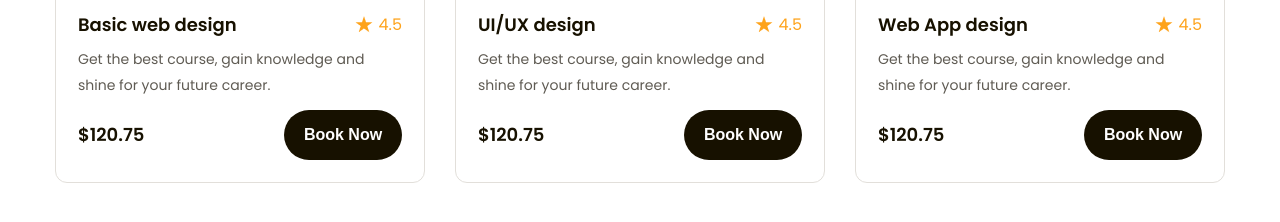
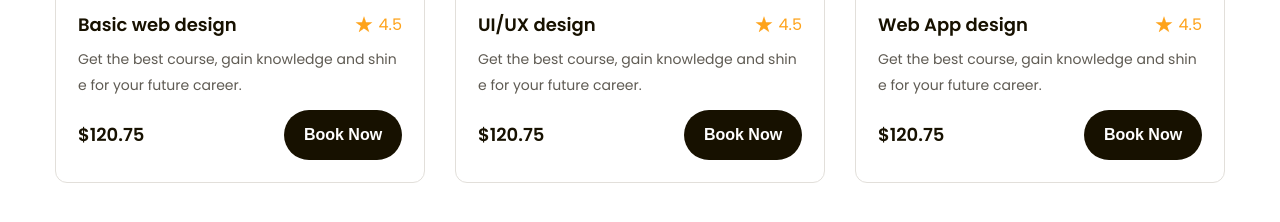
Before and after one commit to Track1211/f8-htmlcss-02, a plain HTML site: page index.html in a window 1280 px wide. Shown: the part 1565-1787 px from the top of the page. Drawn offline with Linux system fonts and the light colour scheme.

Commit message:
Làm phần Popular #3

```diff
--- a/assets/css/styles.css
+++ b/assets/css/styles.css
@@ -62,6 +62,21 @@ a {
     max-width: calc(100% - 48px);
     margin-left: auto;
     margin-right: auto;
+}
+
+.line-clamp {
+    display: -webkit-box;
+    -webkit-line-clamp: var(--line-clamp, 1);
+    -webkit-box-orient: vertical;
+    overflow: hidden;
+}
+
+.line-clamp.line-2 {
+    --line-clamp: 2 ;
+}
+
+.break-all {
+    word-break: break-all ;
 }
 
 /* Header */
@@ -341,8 +356,9 @@ a {
     justify-content: space-between;
 }
 
-.popular .course-item .title a{
+.popular .course-item .title a {
     color: #171100;
+    padding-right: 6px;
     font-size: 1.8rem;
     font-style: normal;
     font-weight: 600;
--- a/index.html
+++ b/index.html
@@ -148,13 +148,13 @@
                         </a>
                         <div class="info">
                             <div class="head">
-                                <h3 class="title"><a href="#!">Basic web design</a></h3>
+                                <h3 class="title"><a href="#!" class="line-clamp break-all">Basic web design</a></h3>
                                 <div class="rating">
                                     <img src="./img/Star 6.png" alt="Star" class="star">
                                     <span class="value">4.5</span>
                                 </div>
                             </div>
-                            <p class="desc">Get the best course, gain knowledge and shine for your future career.</p>
+                            <p class="desc line-2 break-all">Get the best course, gain knowledge and shine for your future career.</p>
                             <div class="foot">
                                 <span class="price">$120.75</span>
                                 <button class="btn book-btn">Book Now</button>
@@ -169,13 +169,14 @@
                         </a>
                         <div class="info">
                             <div class="head">
-                                <h3 class="title"><a href="#!">UI/UX design</a></h3>
+                                <h3 class="title"><a href="#!" class="line-clamp break-all">UI/UX design</a></h3>
                                 <div class="rating">
                                     <img src="./img/Star 6.png" alt="Star" class="star">
                                     <span class="value">4.5</span>
                                 </div>
                             </div>
-                            <p class="desc">Get the best course, gain knowledge and shine for your future career.</p>
+                            <p class="desc line-2 break-all">Get the best course, gain knowledge and shine for your future career.
+                            </p>
                             <div class="foot">
                                 <span class="price">$120.75</span>
                                 <button class="btn book-btn">Book Now</button>
@@ -190,13 +191,13 @@
                         </a>
                         <div class="info">
                             <div class="head">
-                                <h3 class="title"><a href="#!">Web App design</a></h3>
+                                <h3 class="title"><a href="#!" class="line-clamp break-all">Web App design</a></h3>
                                 <div class="rating">
                                     <img src="./img/Star 6.png" alt="Star" class="star">
                                     <span class="value">4.5</span>
                                 </div>
                             </div>
-                            <p class="desc">Get the best course, gain knowledge and shine for your future career.</p>
+                            <p class="desc line-2 break-all">Get the best course, gain knowledge and shine for your future career.</p>
                             <div class="foot">
                                 <span class="price">$120.75</span>
                                 <button class="btn book-btn">Book Now</button>
```
Lines whose indentation alone changed are shown as unchanged.
